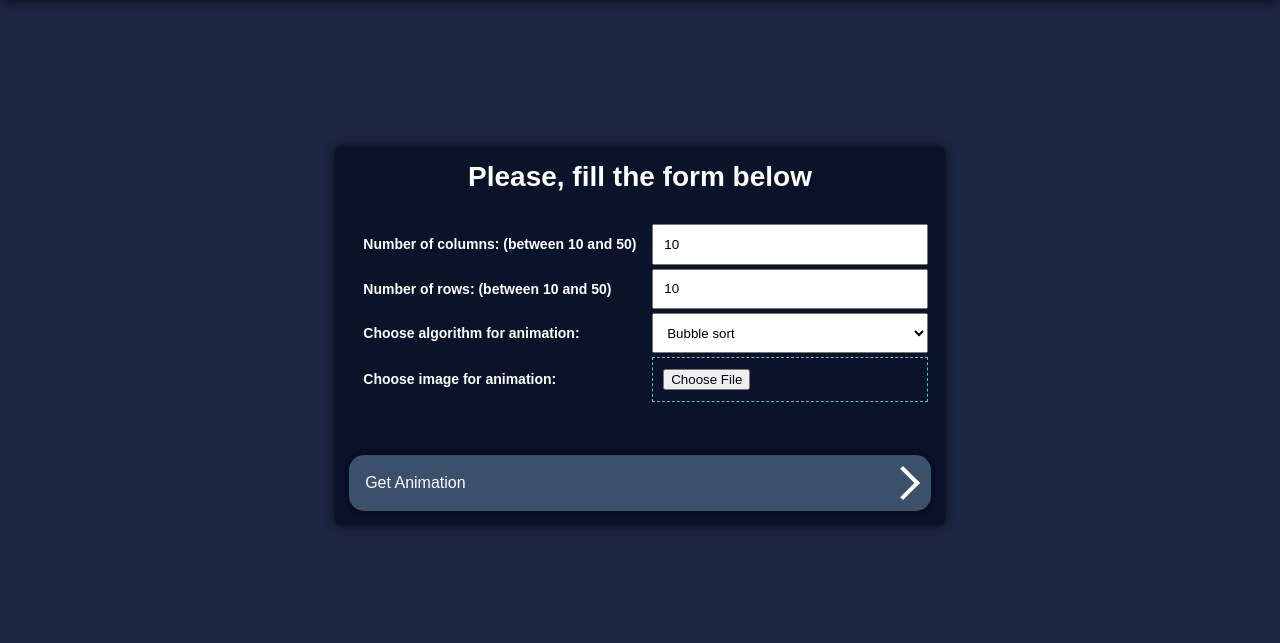
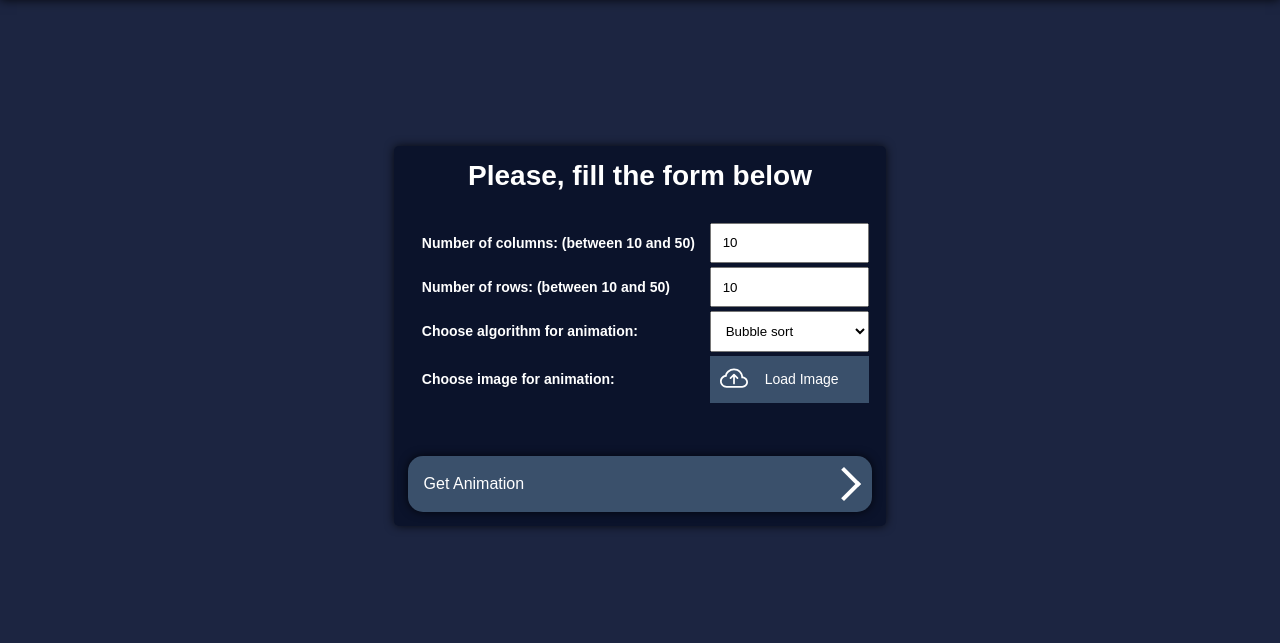
Before and after one commit to aonufrei/algorithmo-animation-app, a Flask app: page /home/step1 in a window 1280 px wide. Shown: the part 64-707 px from the top of the page. Run offline with Flask 2, Linux system fonts and the light colour scheme; style sheets or scripts are compiled from the project's sources; some libraries are stand-ins or nearby versions.

Commit message:
resolved problem with load image button

```diff
--- a/static/css/step1.css
+++ b/static/css/step1.css
@@ -171,7 +171,52 @@ body {
   font-size: 18px;
 }
 
+.form-container .value-file-btn {
+  display: -webkit-box;
+  display: -ms-flexbox;
+  display: flex;
+  -webkit-box-pack: center;
+      -ms-flex-pack: center;
+          justify-content: center;
+  -webkit-box-align: center;
+      -ms-flex-align: center;
+          align-items: center;
+  padding: 0.7em;
+  background-color: #3A506B;
+  -webkit-transition: .8s all;
+  transition: .8s all;
+  cursor: pointer;
+}
+
+.form-container .value-file-btn .value-file-icon {
+  margin-right: 1.2em;
+  -webkit-transition: .8s all;
+  transition: .8s all;
+}
+
+.form-container .value-file-btn .value-file-label {
+  margin-right: 1.5em;
+  color: white;
+  -webkit-transition: .8s all;
+  transition: .8s all;
+  cursor: pointer;
+}
+
+.form-container .value-file-btn:hover {
+  background-color: #5BC0BE;
+  border-radius: 5px;
+}
+
+.form-container .value-file-btn:hover .value-file-icon {
+  fill: #0B132B;
+}
+
+.form-container .value-file-btn:hover .value-file-label {
+  color: #0B132B;
+}
+
 .form-container .value-file {
+  display: none;
   cursor: pointer;
   border: 1px dashed #5BC0BE;
 }
--- a/static/sass/step1.scss
+++ b/static/sass/step1.scss
@@ -73,7 +73,42 @@ body{
         }
     }
 
+    .value-file-btn{
+        display: flex;
+        justify-content: center;
+        align-items: center;
+        padding: 0.7em;
+        background-color: $color3;
+        transition: .8s all;
+        cursor: pointer;
+
+        .value-file-icon{
+            margin-right: 1.2em;
+            transition: .8s all;
+        }
+        .value-file-label{
+            margin-right: 1.5em;
+            color:white;
+            transition: .8s all;
+            cursor: pointer;
+        }
+
+        &:hover{
+            background-color: $color4;
+            border-radius: 5px;
+
+            .value-file-icon{
+                fill: $color1;
+            }
+            .value-file-label{
+                color: $color1;
+            }
+
+        }
+    }
+
     .value-file{
+        display: none;
         cursor: pointer;
         border: 1px dashed $color4;
     }
--- a/templates/step1.html
+++ b/templates/step1.html
@@ -39,17 +39,15 @@
             <tr>
                 <td><label class="value-label">Choose image for animation: {% for error in form.user_image.errors[0:1] %}<li class='error-point'>{{error}}</li>{% endfor %}</label></td>
                 <td>
-                    <!--
-                    <label for="user_image" style="display: flex; justify-content: center; align-items: center; padding: 0 20px; color:white;" class="value-input value-file">
-                        <svg width="2em" height="2em" viewBox="0 0 16 16" class="bi bi-cloud-arrow-up" fill="white" xmlns="http://www.w3.org/2000/svg">
+                    <label for="user_image" class="value-input value-file-btn">
+                        <svg width="2em" height="2em" viewBox="0 0 16 16" class="bi bi-cloud-arrow-up value-file-icon" fill="white" xmlns="http://www.w3.org/2000/svg">
                             <path fill-rule="evenodd" d="M4.406 3.342A5.53 5.53 0 0 1 8 2c2.69 0 4.923 2 5.166 4.579C14.758 6.804 16 8.137 16 9.773 16 11.569 14.502 13 12.687 13H3.781C1.708 13 0 11.366 0 9.318c0-1.763 1.266-3.223 2.942-3.593.143-.863.698-1.723 1.464-2.383zm.653.757c-.757.653-1.153 1.44-1.153 2.056v.448l-.445.049C2.064 6.805 1 7.952 1 9.318 1 10.785 2.23 12 3.781 12h8.906C13.98 12 15 10.988 15 9.773c0-1.216-1.02-2.228-2.313-2.228h-.5v-.5C12.188 4.825 10.328 3 8 3a4.53 4.53 0 0 0-2.941 1.1z"/>
                             <path fill-rule="evenodd" d="M7.646 5.146a.5.5 0 0 1 .708 0l2 2a.5.5 0 0 1-.708.708L8.5 6.707V10.5a.5.5 0 0 1-1 0V6.707L6.354 7.854a.5.5 0 1 1-.708-.708l2-2z"/>
                         </svg>
-                        Load Image
+                        <label for="user_image" class='value-file-label'>Load Image</label>
+                        <input class="value-file" type="file" id="user_image" name="user_image" accept="image/*">
+                    </label>
 
-                    </label>
-                    -->
-                    <input class="value-input value-file" type="file" id="user_image" name="user_image" accept="image/*">
                 </td>
             </tr>
         </table>
@@ -66,8 +64,43 @@
 {% block scripts %}
 
     <script type="text/javascript">
+        //simulate submit for a
         document.getElementById("submit_link").onclick = function() {
             document.getElementById("upload_form").submit();
+        }
+
+        //function to remove errors
+        function removeErrors(){
+            let errors = document.getElementsByClassName('error-point');
+            for(let index = 0; index < errors.length; index++){
+                errors[index].remove();
+            }
+        }
+
+        //function to process filename if it is to big
+        function fixFilename(filename, limit){
+            let fixedName = filename;
+            if(filename.length > limit){
+                fixedName = filename.slice(0, limit-3) + '...';
+            }
+
+            return fixedName;
+        }
+
+        //change input[type=file] label
+        let fileInputText = 'Load Image';
+        let fileInput = document.getElementById("user_image");
+        console.log(fileInputText)
+        let fileInputFile = document.getElementsByClassName("value-file-label")[0];
+
+        fileInput.onchange = function(){
+            if( fileInput.files.length != 0 ){
+                let uploadedFile = fileInput.files[0].name;
+                fileInputFile.innerHTML = fixFilename(uploadedFile, fileInputText.length);
+            } else{
+                fileInputFile.innerHTML = fileInputText;
+            }
+            removeErrors();
         }
 
     </script>
```
